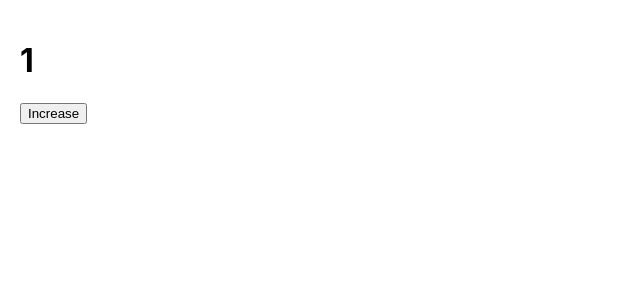
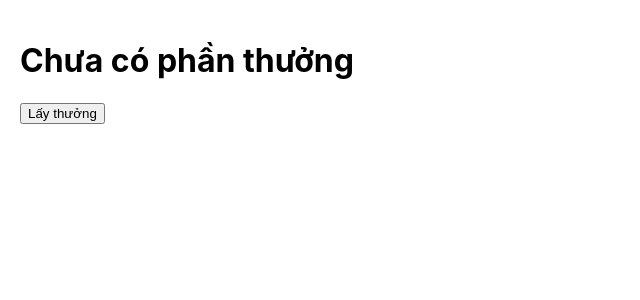
Before and after one commit to Thandinhcong/React_js, a React (Create React App) app: page / in a window 1280 px wide. Shown: the top 300 px of the page, without its empty margins (0-640 px from the left). Built offline with nearby package versions, Linux system fonts and the light colour scheme.

Commit message:
randomgifts

```diff
--- a/src/App.js
+++ b/src/App.js
@@ -1,14 +1,23 @@
 import { useState } from "react"
 
+
+const gifts = [
+
+  "cpu i9",
+  "Ram 32G RGB",
+  "RGB Keybroad"
+]
+
 function App() {
-  const [count, setCount] = useState(1);
-  const handle = () => {
-    setCount(count + 1)
+  const [gift, setGift] = useState()
+  const randomGift = () => {
+    const index = Math.floor(Math.random() * gifts.length)
+    setGift(gifts[index])
   }
   return (
     <div className="App" style={{ padding: 20 }}>
-      <h1>{count}</h1>
-      <button onClick={handle}>Increase</button>
+      <h1>{gift || `Chưa có phần thưởng`} </h1>
+      <button onClick={randomGift}>Lấy thưởng</button>
     </div>
   );
 }
```
